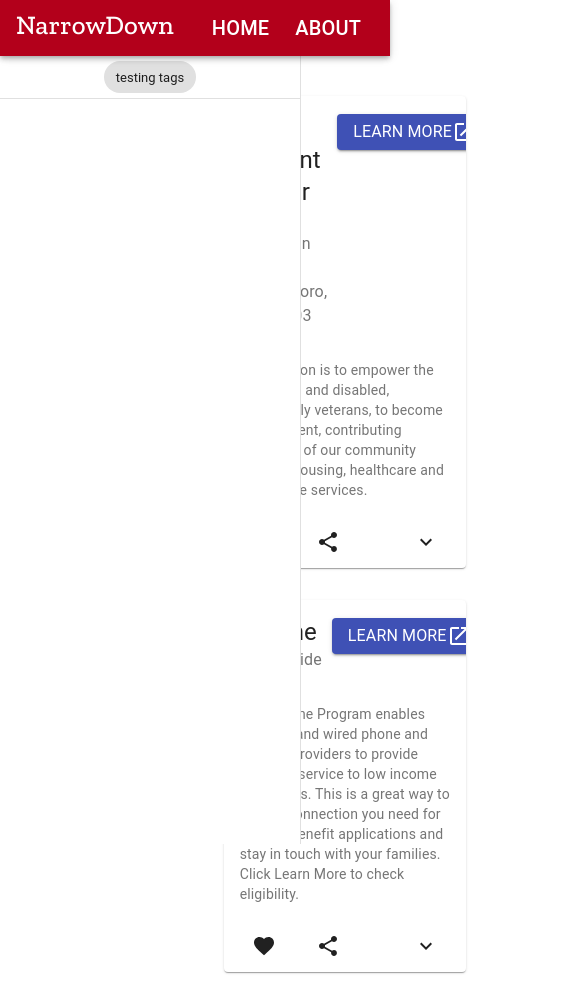
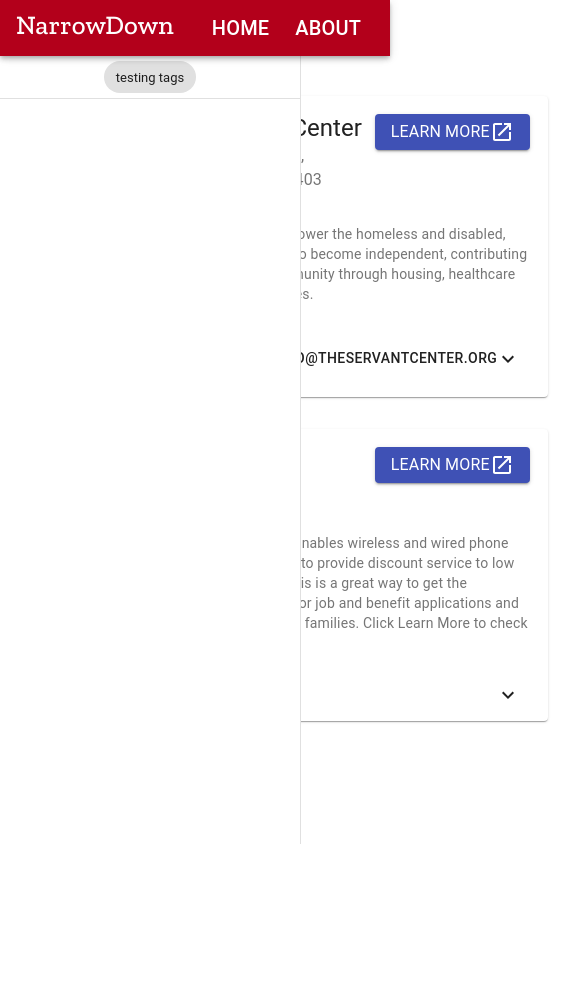
Before and after one commit to tehroot/codelinq6.0, a React (Create React App) app in the folder frontend/: page / in a window 390 px wide. Shown: the whole page, 570 px wide, since content can reach past the window. After the commit the page ends 844 px from the top, so only its background shows below. Built offline with nearby package versions, Linux system fonts and the light colour scheme.

Commit message:
phone email buttons

```diff
--- a/frontend/src/search/Results/ResultCard.js
+++ b/frontend/src/search/Results/ResultCard.js
@@ -16,6 +16,8 @@
 import ExpandMoreIcon from '@material-ui/icons/ExpandMore';
 import Icon from '@material-ui/core/Icon';
 import OpenInNewIcon from '@material-ui/icons/OpenInNew';
+import PhoneIcon from '@material-ui/icons/Phone';
+import EmailIcon from '@material-ui/icons/Email';
 
 const useStyles = makeStyles(theme => ({
   card: {
@@ -69,12 +71,16 @@
         </Typography>
       </CardContent>
       <CardActions disableSpacing>
-        <Button aria-label="add to favorites">
-          <FavoriteIcon />
+      {phone &&
+        <Button aria-label="phone" onClick={() => {window.open("tel:+1" + phone)}}>
+            <PhoneIcon /> {phone}
         </Button>
-        <Button aria-label="share">
-          <ShareIcon />
+      }
+      {email &&
+        <Button aria-label="email" onClick={() => {window.open("mailto:" + email)}}>
+            <PhoneIcon /> {email}
         </Button>
+      }
         <Button
           className={clsx(classes.expand, {
             [classes.expandOpen]: expanded,
```
